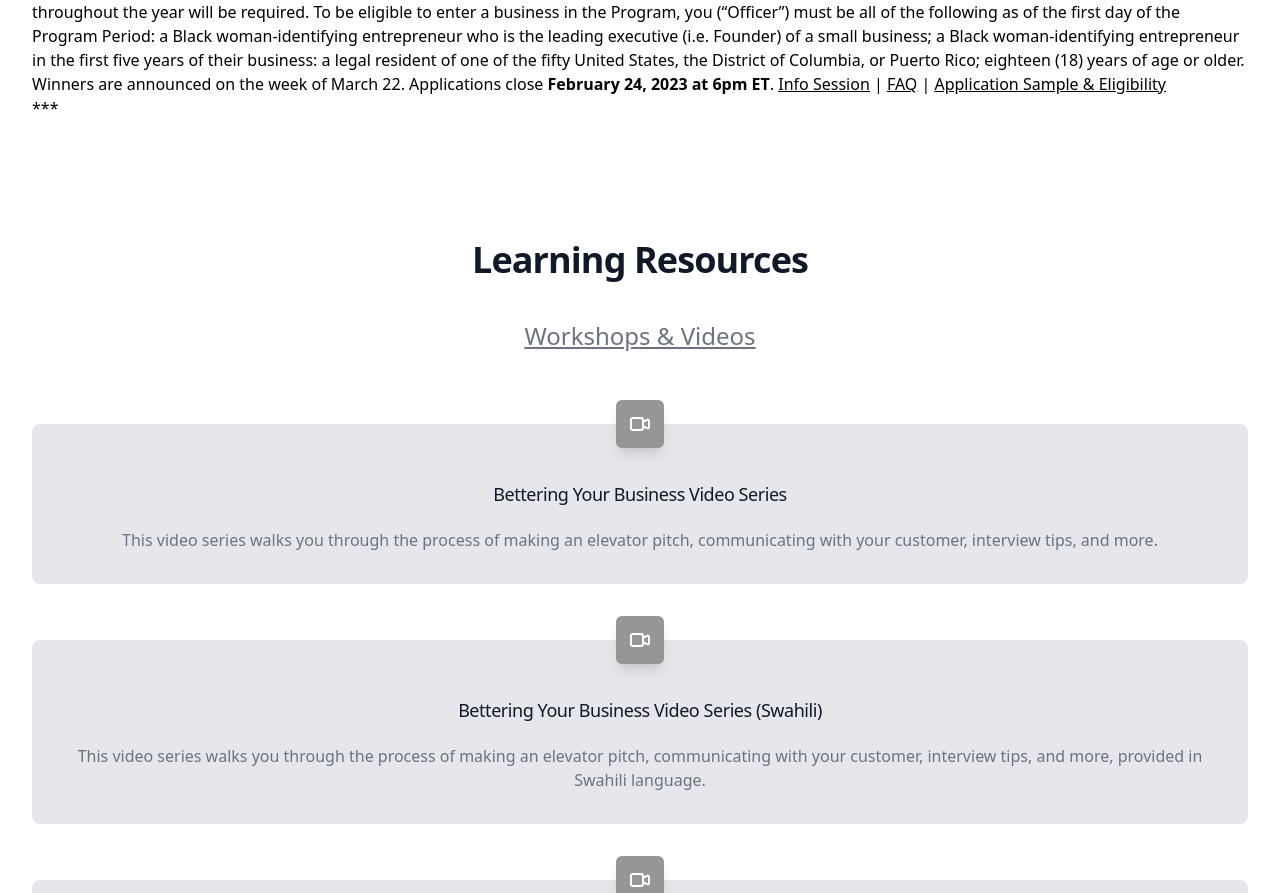
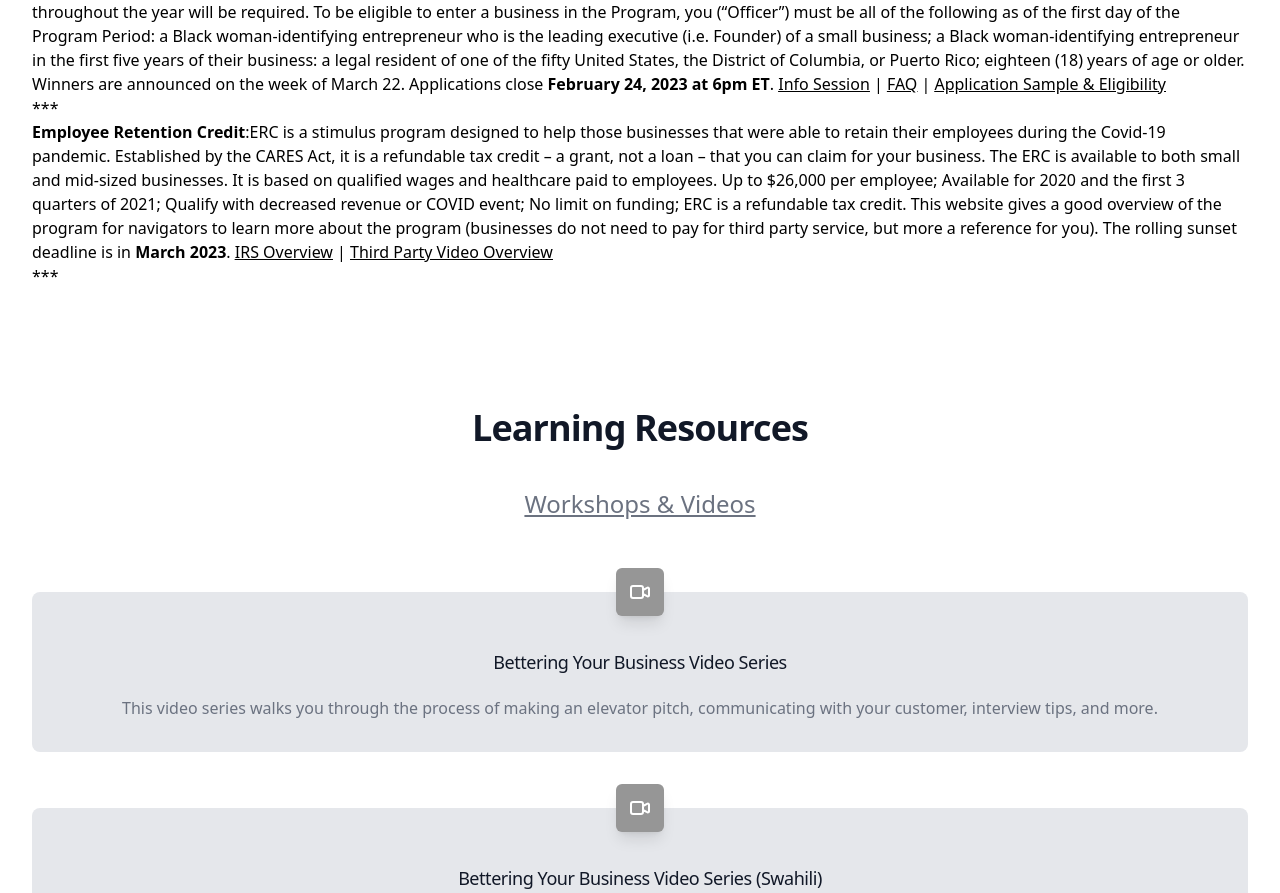
Before and after one commit to ericagirges/cnpp-website, a Next.js app in the folder app/: page /components/ResourcesContent in a window 1280 px wide. Shown: the part 1480-2373 px from the top of the page. Built offline with nearby package versions, Linux system fonts and the light colour scheme.

Commit message:
Update ResourcesContent.js

```diff
--- a/app/pages/components/ResourcesContent.js
+++ b/app/pages/components/ResourcesContent.js
@@ -50,6 +50,8 @@ const TextComponent = () => (
 <p><b>FedEx Small Business Grant</b>: Ten Grand Prize winners receive $30,000 each. Additional prizes may be available and will be posted to the FedEx website. Opens at the end of the month, but businesses can prepare- create a FedEx account, confirm eligibility, think about a short company bio, gather logo and high-resolution photos, develop ideas for a 2-minute video, and review tips and examples on the website. Applications close <b>February 21, 2023</b>. <u><a href="https://www.fedex.com/en-us/small-business/grant-contest.html"> Application Link</a></u></p>
 <p>*** </p>
 <p><b>The BOSS Network and Sage Invest in Progress Grant</b>:In addition to the $350,000 in grants given in 2022, this year Sage will invest $10,000 grants for 25 Black women entrepreneurs, provide 1-year of monthly mentorship through the BOSS Business University, marketing, and guidance to help Black women achieve their goals with everything that’s needed to successfully start and grow a business. Attendance at monthly two-hour workshops, quarterly trainings, and events throughout the year will be required. To be eligible to enter a business in the Program, you (“Officer”) must be all of the following as of the first day of the Program Period: a Black woman-identifying entrepreneur who is the leading executive (i.e. Founder) of a small business; a Black woman-identifying entrepreneur in the first five years of their business: a legal resident of one of the fifty United States, the District of Columbia, or Puerto Rico; eighteen (18) years of age or older. Winners are announced on the week of March 22. Applications close <b>February 24, 2023 at 6pm ET</b>. <u><a href="https://vimeo.com/791334283"> Info Session</a></u> | <u><a href="https://helloalice.notion.site/Sage-and-Boss-Invest-in-Progress-Grant-FAQs-d122c3752e6f4a1c9434ad2835ace10f"> FAQ</a></u> | <u><a href="https://rescue.box.com/s/bd2us0r1hgg1upslipzliz6x5jm8c1to"> Application Sample & Eligibility</a></u></p>
+<p>*** </p>
+<p><b>Employee Retention Credit</b>:ERC is a stimulus program designed to help those businesses that were able to retain their employees during the Covid-19 pandemic. Established by the CARES Act, it is a refundable tax credit – a grant, not a loan – that you can claim for your business. The ERC is available to both small and mid-sized businesses. It is based on qualified wages and healthcare paid to employees. Up to $26,000 per employee; Available for 2020 and the first 3 quarters of 2021; Qualify with decreased revenue or COVID event; No limit on funding; ERC is a refundable tax credit. This website gives a good overview of the program for navigators to learn more about the program (businesses do not need to pay for third party service, but more a reference for you). The rolling sunset deadline is in <b>March 2023</b>. <u><a href="https://www.irs.gov/newsroom/faqs-employee-retention-credit-under-the-cares-act#:~:text=The%20Employee%20Retention%20Credit%20under,financially%20impacted%20by%20COVID%2D19">IRS Overview</a></u> | <u><a href="https://businessfundingsuite.com/"> Third Party Video Overview</a></u></p>
 <p>*** </p>
 </div>
 )
```
